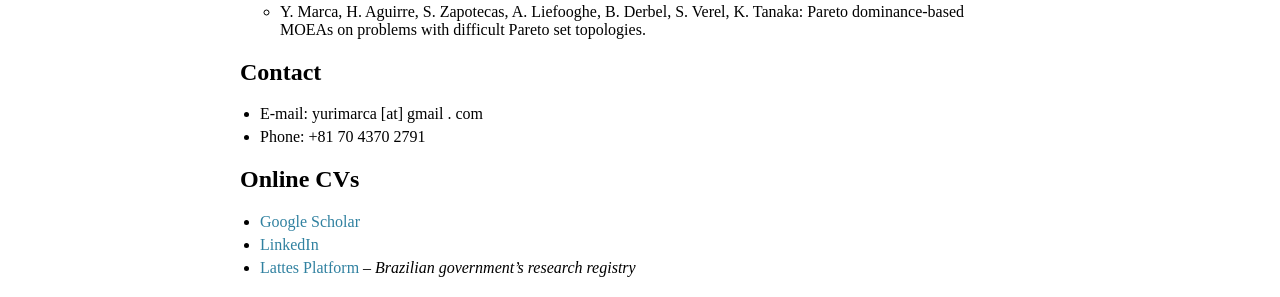
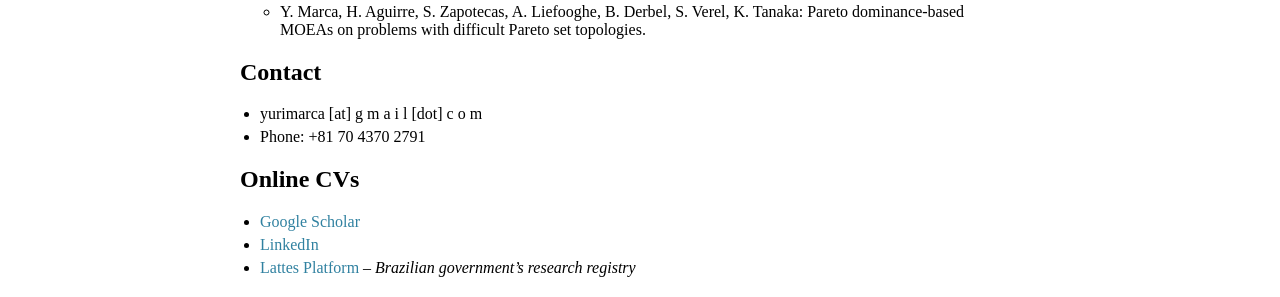
Before and after one commit to yurimarca/yurimarca.github.io, a Jekyll site: the page built from index.md, in a window 1280 px wide. Shown: the part 518-815 px from the top of the page. Built offline with Jekyll 4.4.1, drawn with Linux system fonts in a browser that asks for light colours.

Commit message:
e-mail in index page

```diff
--- a/index.md
+++ b/index.md
@@ -20,7 +20,7 @@ I'm a Master student in Electronic and Information Engineering at Shinshu Univer
 
 ## Contact
 
-* E-mail: yurimarca [at] gmail . com
+* yurimarca [at] g m a i l [dot] c o m
 * Phone: +81 70 4370 2791
 
 ## Online CVs
```
